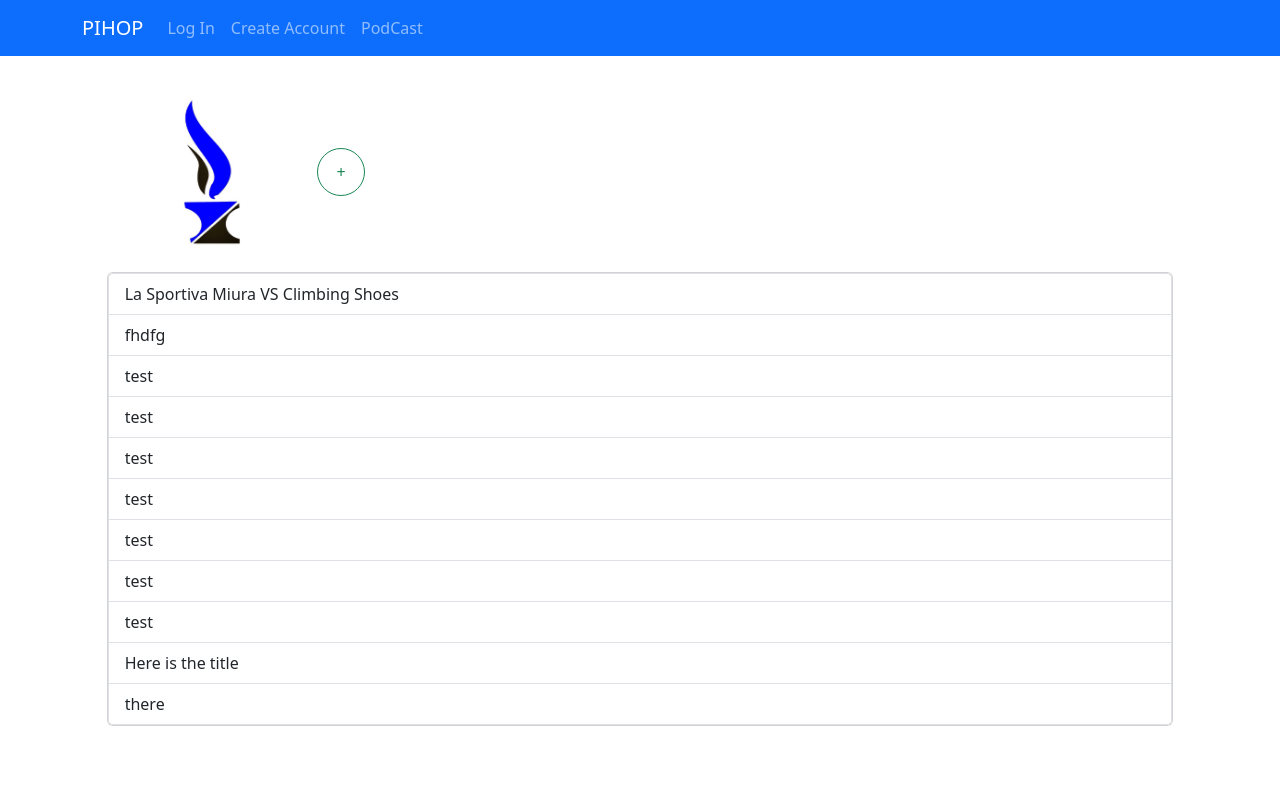
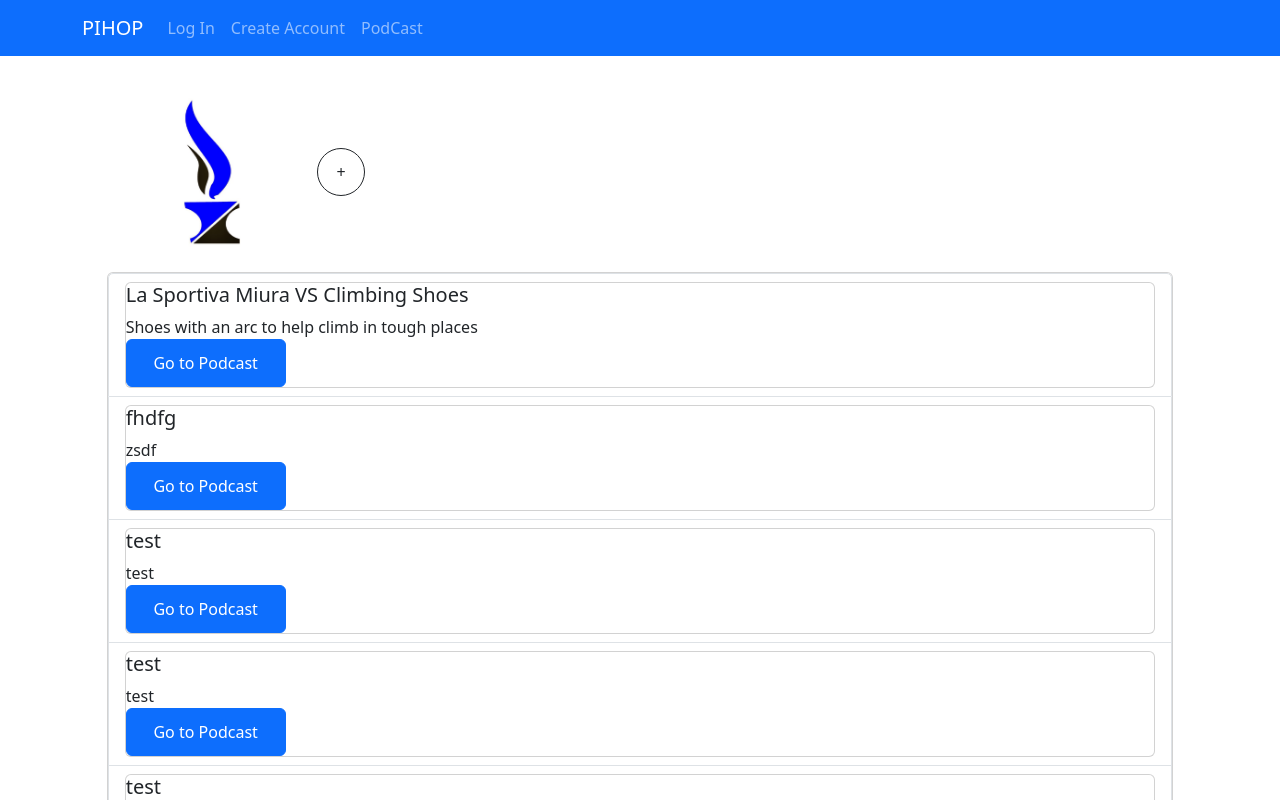
Before and after one commit to bethel-school-of-technology/team-coding-huskies-frontend, a React (Create React App) app: page /podcast in a window 1280 px wide. Shown: the top 800 px of the page. Built offline with nearby package versions, Linux system fonts and the light colour scheme; no server answers; data requests are answered from the project's data file.

Commit message:
10/9 update

```diff
--- a/src/App.js
+++ b/src/App.js
@@ -3,7 +3,6 @@ import NavBar from './components/NavBar';
 import SignIn from './components/SignIn';
 import SignUp from './components/SignUp';
 import Player from './components/Player';
-import HomePage from './components/HomePage';
 import UserProvider from './contexts/UserProvider';
 import PodcastDetail from './components/PodcastDetail';
 import PodcastComments from './components/PodcastComments';
--- a/src/components/HomePage.js
+++ /dev/null
@@ -1,69 +0,0 @@
-import React, { useContext, useState, useEffect } from 'react';
-import { Link } from 'react-router-dom';
-import { Card, Button, Form } from 'react-bootstrap';
-import UserContext from '../contexts/UserContext';
-import PlayerContext from '../contexts/PlayerContext';
-
-function HomePage() {
-   const { player, addPlayer } = useContext(PlayerContext);
-  const { users } = useContext(UserContext);
-  const [newPodcast, setNewPodCast] = useState('');
-  const [isUserAuthenticated, setIsUserAuthenticated] = useState(false);
-
-  const handleSubmit = (event) => {
-    event.preventDefault();
-    if (newPodcast.trim() !== '') {
-    //   addPlayer({ Podcast: newPodcast });
-      setNewPodCast('');
-    }
-  };
-
-  useEffect(() => {
-    setIsUserAuthenticated(users !== null);
-  }, [users]);
-
-  return (
-    <div>
-      <Card>
-        <Card.Body>
-          <Card.Title>Podcast</Card.Title>
-           <Form onSubmit={handleSubmit}>
-            <Form.Group controlId="newPodcast">
-              <Form.Control
-                type="text"
-                placeholder="Copy Link Here"
-                value={newPodcast}
-                onChange={(event) => setNewPodCast(event.target.value)}
-              />
-            </Form.Group>
-            {isUserAuthenticated ? (
-              <Button variant="primary" type="submit">
-                Post
-              </Button>
-            ) : null}
-          </Form>
-          <div>
-            {/* {player.map((player) => {
-              const { id, player, podcast, createdAt, userId } = player;
-              const currentUser = users.find((u) => u.id === userId);
-              const { name, username } = currentUser || {};
-              return (
-                <Card key={id}>
-                  <Card.Body>
-                    <Card.Text>
-                      {podcast} <br></br>User: {name}<br></br>
-                      Username: <Link to={`/users/${userId}`}>{username}</Link>
-                      <br></br>created at: {createdAt}
-                    </Card.Text>
-                  </Card.Body>
-                </Card>
-              );
-            })} */}
-          </div>
-        </Card.Body>
-      </Card>
-    </div>
-  );
-}
-
-export default HomePage;
--- a/src/components/PodcastList.js
+++ b/src/components/PodcastList.js
@@ -53,22 +53,26 @@ function PodcastList() {
       <img src="/images/logo.jpeg" height="200" />
       <Button
                 onClick={handlePodcast}
-                variant="outline-success"
-                style={{ width: '3rem', height: '3rem', position: 'top-right' }}
+                variant="outline-dark"
+                style={{ width: '3rem', height: '3rem', position: 'right' }}
                 className='rounded-circle'
               >
                 +
               </Button>
       <Card>
 
-        {/* ... (Your Card content here) */}
+        {/* ... ( Card content goes here) */}
         <ListGroup>
           {podcasts.map((podcast) => (
-            <ListGroup.Item
-              key={podcast.id}
-              onClick={() => handleSelectPodcast(podcast)}
-            >
-              {podcast.title}
+            <ListGroup.Item >
+            <Card>
+              <h5>{podcast.title}</h5>
+              {podcast.description}
+                <Button key={podcast.id}
+                onClick={() => handleSelectPodcast(podcast)}
+                style={{ width: '10rem', height: '3rem', position: 'right' }}
+                >Go to Podcast</Button>
+                </Card>
             </ListGroup.Item>
           ))}
         </ListGroup>
@@ -114,6 +118,7 @@ function PodcastList() {
           </Button>
         </Modal.Footer>
       </Modal>
+
     </div>
   );
 }
--- a/src/components/SignUp.js
+++ b/src/components/SignUp.js
@@ -22,12 +22,13 @@ const SignUp = () => {
 
     return (
         <div>
+        <img src="/images/logo.jpeg" height="200" position="left" />
         <Card>
         <Card.Body>
           <Card.Title>REGISTER</Card.Title>
           <Form onSubmit={handleSubmit}>
             <Form.Group controlId="formUsername">
-              <Form.Label>Username</Form.Label>
+              <Form.Label>Email</Form.Label>
               <Form.Control
                 type="text"
                 placeholder="Enter Email"
```
